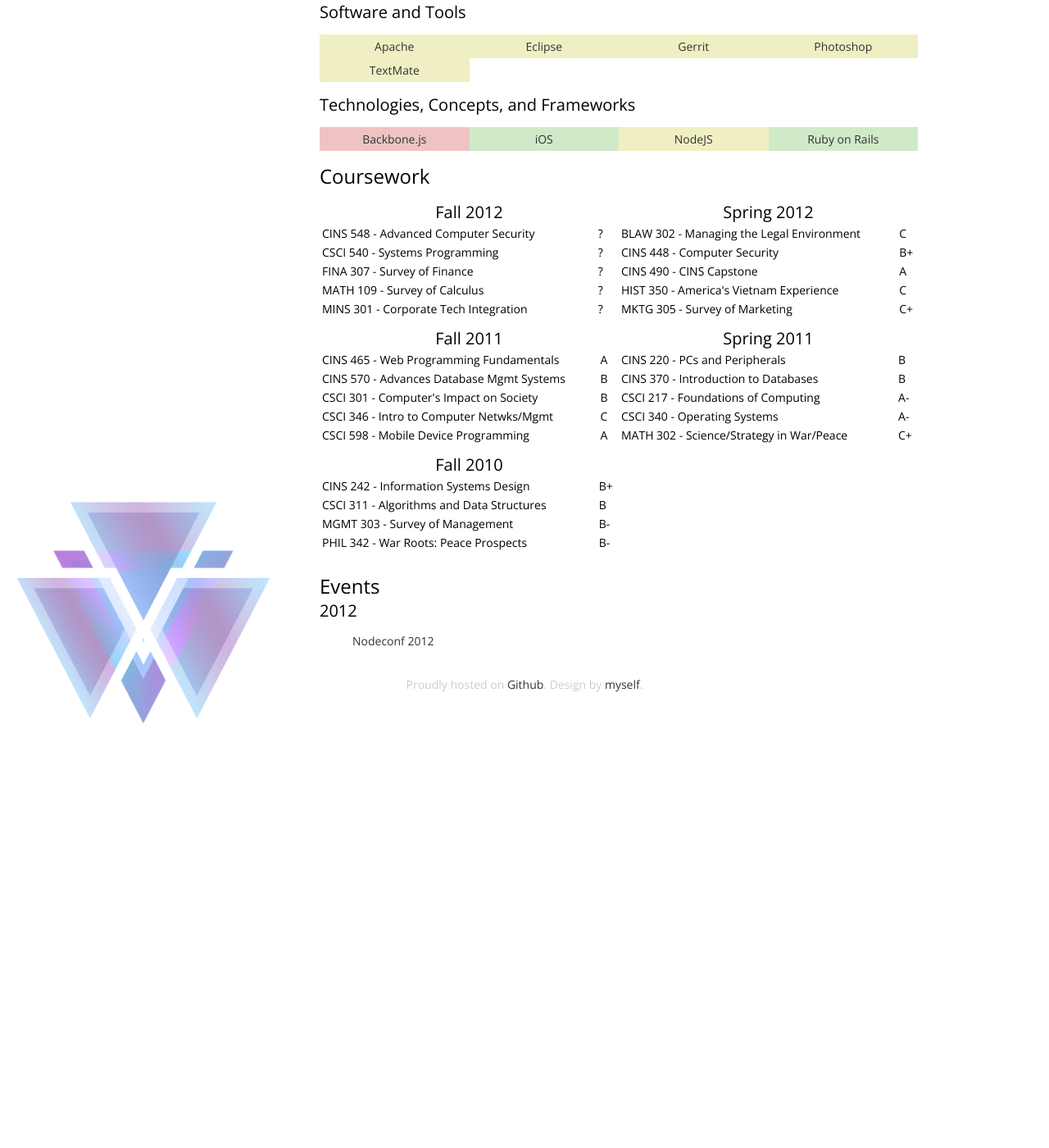
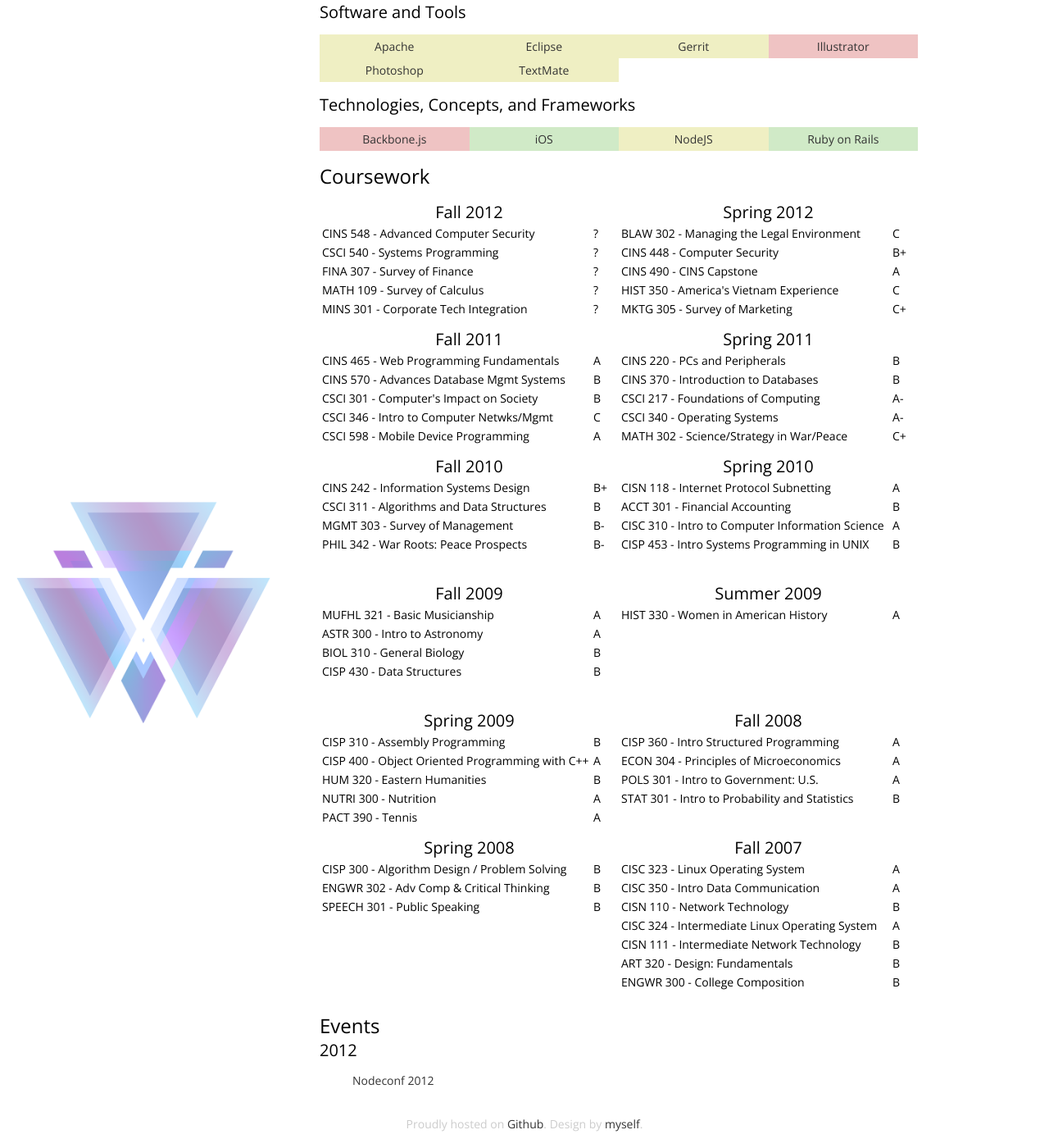
Before and after one commit to jbttn/jbttn.github.io, a Jekyll site: the page built from about.html, in a window 1280 px wide and 1400 px high, scrolled down 924 px. Shown: the whole window at 82% size. Built offline with Jekyll 4.4.1, drawn with Linux system fonts in a browser that asks for light colours; nearby versions of some CDN libraries; before the commit the page ends 1788 px from its top, so only the background shows below that; some of the changed text lies outside the part shown.

Commit message:
Added more coursework

```diff
--- a/_includes/_coursework.html
+++ b/_includes/_coursework.html
@@ -130,4 +130,166 @@
       </tbody>
     </table>
   </li>
+
+  <li>
+    <h2>Spring 2010</h2>
+    <table>
+      <tbody>
+        <tr>
+          <td>CISN 118 - Internet Protocol Subnetting</td>
+          <td>A</td>
+        </tr>
+        <tr>
+          <td>ACCT 301 - Financial Accounting</td>
+          <td>B</td>
+        </tr>
+        <tr>
+          <td>CISC 310 - Intro to Computer Information Science</td>
+          <td>A</td>
+        </tr>
+        <tr>
+          <td>CISP 453 - Intro Systems Programming in UNIX</td>
+          <td>B</td>
+        </tr>
+      </tbody>
+    </table>
+  </li>
+  <li>
+    <h2>Fall 2009</h2>
+    <table>
+      <tbody>
+        <tr>
+          <td>MUFHL 321 - Basic Musicianship</td>
+          <td>A</td>
+        </tr>
+        <tr>
+          <td>ASTR 300 - Intro to Astronomy</td>
+          <td>A</td>
+        </tr>
+        <tr>
+          <td>BIOL 310 - General Biology</td>
+          <td>B</td>
+        </tr>
+        <tr>
+          <td>CISP 430 - Data Structures</td>
+          <td>B</td>
+        </tr>
+      </tbody>
+    </table>
+  </li>
+  <li>
+    <h2>Summer 2009</h2>
+    <table>
+      <tbody>
+        <tr>
+          <td>HIST 330 - Women in American History</td>
+          <td>A</td>
+        </tr>
+      </tbody>
+    </table>
+  </li>
+  <li>
+    <h2>Spring 2009</h2>
+    <table>
+      <tbody>
+        <tr>
+          <td>CISP 310 - Assembly Programming</td>
+          <td>B</td>
+        </tr>
+        <tr>
+          <td>CISP 400 - Object Oriented Programming with C++</td>
+          <td>A</td>
+        </tr>
+        <tr>
+          <td>HUM 320 - Eastern Humanities</td>
+          <td>B</td>
+        </tr>
+        <tr>
+          <td>NUTRI 300 - Nutrition</td>
+          <td>A</td>
+        </tr>
+        <tr>
+          <td>PACT 390 - Tennis</td>
+          <td>A</td>
+        </tr>
+      </tbody>
+    </table>
+  </li>
+  <li>
+    <h2>Fall 2008</h2>
+    <table>
+      <tbody>
+        <tr>
+          <td>CISP 360 - Intro Structured Programming</td>
+          <td>A</td>
+        </tr>
+        <tr>
+          <td>ECON 304 - Principles of Microeconomics</td>
+          <td>A</td>
+        </tr>
+        <tr>
+          <td>POLS 301 - Intro to Government: U.S.</td>
+          <td>A</td>
+        </tr>
+        <tr>
+          <td>STAT 301 - Intro to Probability and Statistics</td>
+          <td>B</td>
+        </tr>
+      </tbody>
+    </table>
+  </li>
+  <li>
+    <h2>Spring 2008</h2>
+    <table>
+      <tbody>
+        <tr>
+          <td>CISP 300 - Algorithm Design / Problem Solving</td>
+          <td>B</td>
+        </tr>
+        <tr>
+          <td>ENGWR 302 - Adv Comp & Critical Thinking</td>
+          <td>B</td>
+        </tr>
+        <tr>
+          <td>SPEECH 301 - Public Speaking</td>
+          <td>B</td>
+        </tr>
+      </tbody>
+    </table>
+  </li>
+  <li>
+    <h2>Fall 2007</h2>
+    <table>
+      <tbody>
+        <tr>
+          <td>CISC 323 - Linux Operating System</td>
+          <td>A</td>
+        </tr>
+        <tr>
+          <td>CISC 350 - Intro Data Communication</td>
+          <td>A</td>
+        </tr>
+        <tr>
+          <td>CISN 110 - Network Technology</td>
+          <td>B</td>
+        </tr>
+        <tr>
+          <td>CISC 324 - Intermediate Linux Operating System</td>
+          <td>A</td>
+        </tr>
+        <tr>
+          <td>CISN 111 - Intermediate Network Technology</td>
+          <td>B</td>
+        </tr>
+        <tr>
+          <td>ART 320 - Design: Fundamentals</td>
+          <td>B</td>
+        </tr>
+        <tr>
+          <td>ENGWR 300 - College Composition</td>
+          <td>B</td>
+        </tr>
+      </tbody>
+    </table>
+  </li>
 </ul>
--- a/about.html
+++ b/about.html
@@ -27,9 +27,9 @@ title: About
   <ul id="languages">
     <li><a href="http://en.wikipedia.org/wiki/C_(programming_language)" class="proficient">C</a></li>
     <li><a href="http://en.wikipedia.org/wiki/C++" class="intermediate">C++</a></li>
+    <li><a href="http://coffeescript.org/" class="proficient">CoffeeScript</a></li>
     <li><a href="http://www.w3.org/TR/CSS/#css3" class="proficient">CSS3</a></li>
     <li><a href="http://www.w3.org/html/logo/" class="proficient">HTML5</a></li>
-    <li><a href="http://coffeescript.org/" class="proficient">CoffeeScript</a></li>
     <li><a href="http://en.wikipedia.org/wiki/Java_(programming_language)" class="intermediate">Java</a></li>
     <li><a href="https://developer.mozilla.org/en/JavaScript" class="proficient">JavaScript</a></li>
     <li><a href="http://www.lua.org/" class="intermediate">LUA</a></li>
@@ -42,6 +42,7 @@ title: About
     <li><a href="http://httpd.apache.org/" class="intermediate">Apache</a></li>
     <li><a href="http://www.eclipse.org/" class="intermediate">Eclipse</a></li>
     <li><a href="http://en.wikipedia.org/wiki/Gerrit_(software)" class="intermediate">Gerrit</a></li>
+    <li><a href="http://www.adobe.com/products/illustrator.html" class="beginner">Illustrator</a></li>
     <li><a href="http://www.adobe.com/products/photoshop.html" class="intermediate">Photoshop</a></li>
     <li><a href="http://macromates.com" class="intermediate">TextMate</a></li>
   </ul>
--- a/css/style.less
+++ b/css/style.less
@@ -291,15 +291,17 @@ h2 {
     .clear-bg-ul();
 
     table {
-      width: 100%;
+      width: 97%;
       text-align: left;
 
       td {
         min-width: 17px;
+        width: 100%;
       }
     }
     li {
       width: 50%;
+      min-height: 145px;
       margin-bottom: 10px;
     }
   }
--- a/resume.html
+++ b/resume.html
@@ -64,7 +64,7 @@ title: Resume
   <div class="indent1">Languages</div>
   <p class="indent2">C, C++, CoffeeScript, CSS3, HTML5, Java, JavaScript, Lua, Objective-C, PHP, Ruby</p>
   <div class="indent1">Software / Tools</div>
-  <p class="indent2">Apache, Eclipse, Gerrit, Git, Github Enterprise, Linux (CentOS, Debian, Fedora, Ubuntu), Microsoft Office, MySQL, OSX, Photoshop, Postgres, Putty, SQLite, TextMate, Vim, Windows, WinSCP, Xcode</p>
+  <p class="indent2">Apache, Eclipse, Gerrit, Git, Github Enterprise, Illustrator, Linux (CentOS, Debian, Fedora, Ubuntu), Microsoft Office, MySQL, OSX, Photoshop, Postgres, Putty, SQLite, TextMate, Vim, Windows, WinSCP, Xcode</p>
   <div class="indent1">Technologies, Concepts, and Frameworks</div>
   <p class="indent2">AJAX, Android, Backbone.js, HAML, iOS, JSON, jQuery, LESS, Markdown, Model-View-Controller (MVC), Node.js, Raphael, REST, Ruby on Rails, SASS, Socket.io, TCP / UDP Sockets, WebSockets, YAML</p>
 </section>
```
